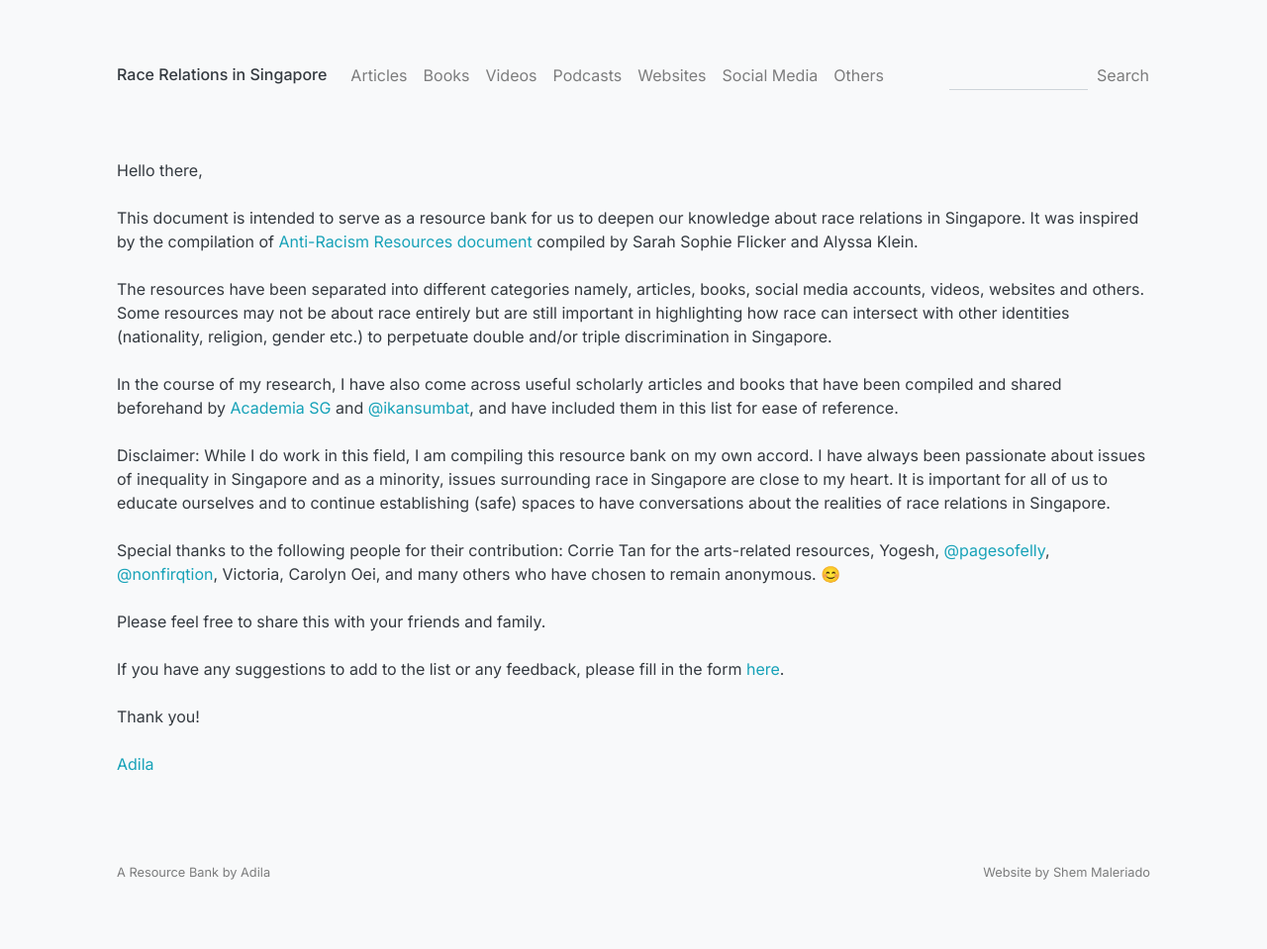
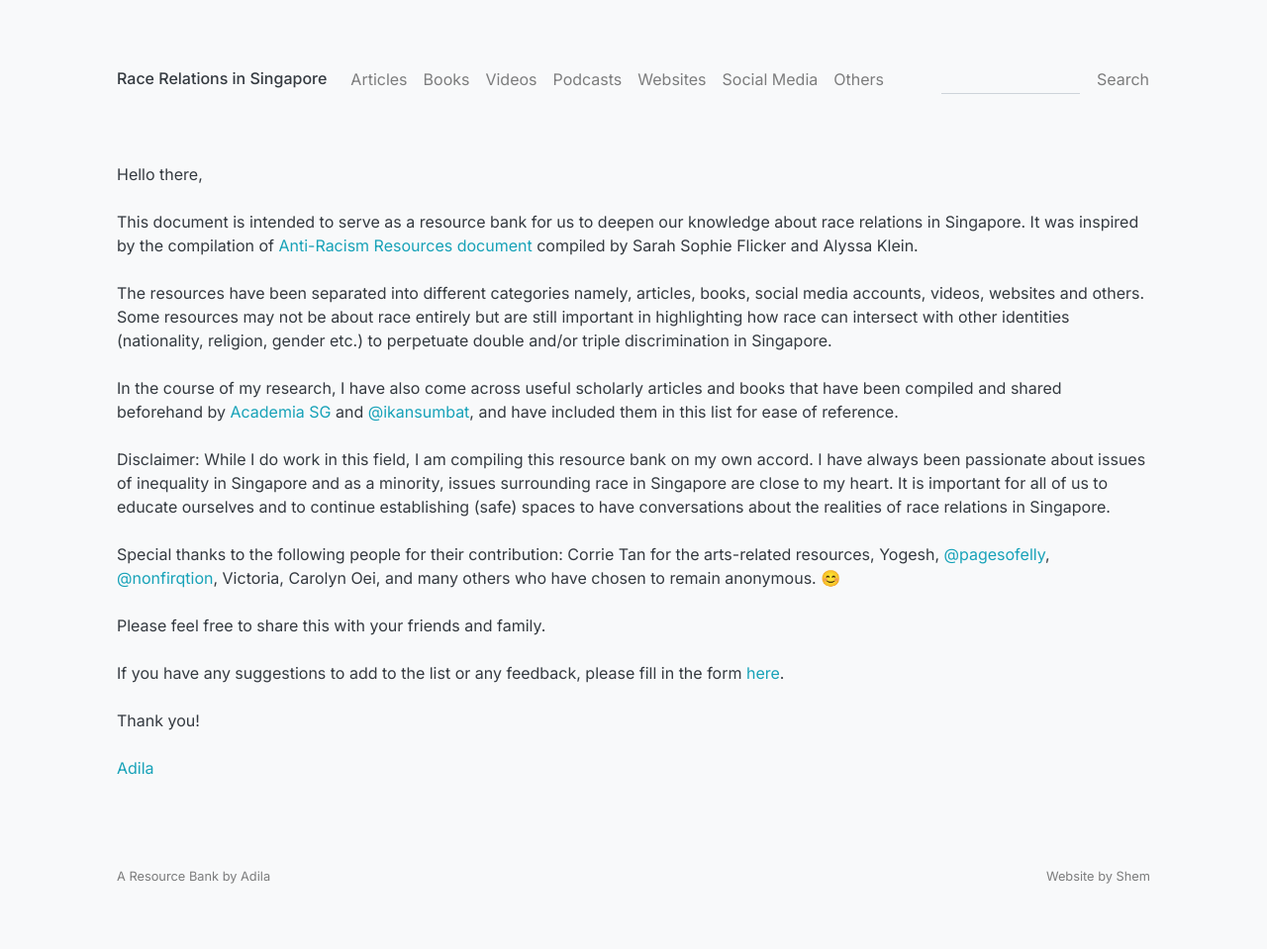
Before and after one commit to sheimoria/race-relations-in-sg, a Flask app: page / in a window 1280 px wide. Shown: the whole page at 99% size. Before the commit the page ends 889 px from the top, so only its background shows below. Run offline with Flask 2, Linux system fonts and the light colour scheme; some libraries are stand-ins or nearby versions.

Commit message:
Update layout.html

```diff
--- a/templates/layout.html
+++ b/templates/layout.html
@@ -27,14 +27,15 @@
 <body class="bg-light text-dark">
     <nav class="navbar navbar-expand-lg navbar-light">
         <div class="container p-2 p-lg-5">
-            <h6 class="m-0 p-0"><a class="text-dark nav-item nav-link pl-0" href="/">Race Relations in Singapore</a>
+            <h6 class="m-0 p-0 mt-1"><a class="text-dark nav-item nav-link pl-0" href="/">Race Relations in
+                    Singapore</a>
             </h6>
             <button aria-controls="navbar" aria-expanded="false" aria-label="Toggle navigation"
-                class="navbar-toggler border-0 m-0 p-0" data-target="#navbar" data-toggle="collapse" type="button">
+                class="navbar-toggler border-0 m-0 p-0 mt-1" data-target="#navbar" data-toggle="collapse" type="button">
                 <span class="navbar-toggler-icon"></span>
             </button>
             <div class="collapse navbar-collapse" id="navbar">
-                <ul class="navbar-nav mr-auto">
+                <ul class="navbar-nav mr-auto mt-1">
                     <li class="nav-item"><a class="nav-link" href="/articles">Articles</a></li>
                     <li class="nav-item"><a class="nav-link" href="/books">Books</a></li>
                     <li class="nav-item"><a class="nav-link" href="/videos">Videos</a></li>
@@ -43,10 +44,10 @@
                     <li class="nav-item"><a class="nav-link" href="/social">Social Media</a></li>
                     <li class="nav-item"><a class="nav-link" href="/others">Others</a></li>
                 </ul>
-                <ul class="navbar-nav ml-auto">
+                <ul class="navbar-nav ml-auto mt-1">
                     <form action="/search" method="POST" class="form-inline">
                         <input name="search"
-                            class="form-control nav-item nav-link bg-light mr-2 border-top-0 border-left-0 border-right-0 rounded-0"
+                            class="form-control nav-item nav-link bg-light mr-3 border-top-0 border-left-0 border-right-0 rounded-0"
                             type="search" aria-label="Search" style="width: 140px; height: 30px;">
                         <button class="btn nav-item nav-link m-0 p-0" type="submit">Search</button>
                     </form>
@@ -69,7 +70,7 @@
             </div>
             <div class="navbar-nav ml-auto">
                 <a class="nav-item nav-link" href="https://www.instagram.com/sheimoria/?hl=en">
-                    Website by Shem Maleriado
+                    Website by Shem
                 </a>
             </div>
         </div>
```
